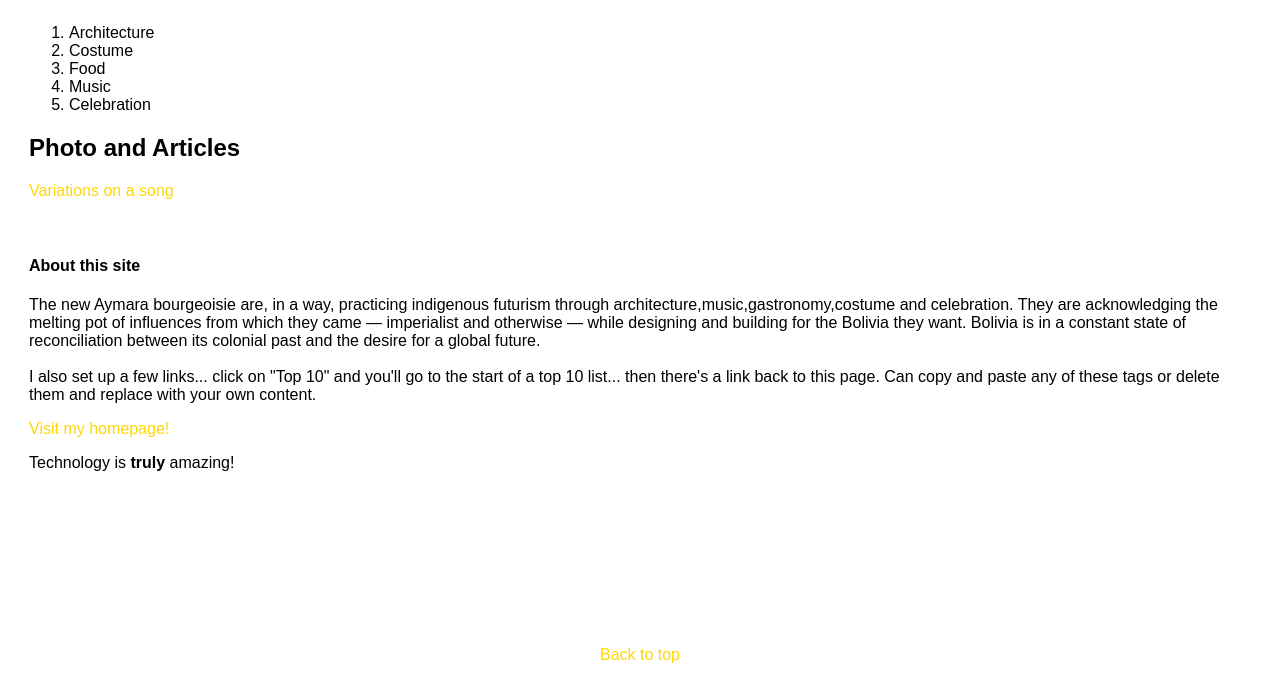
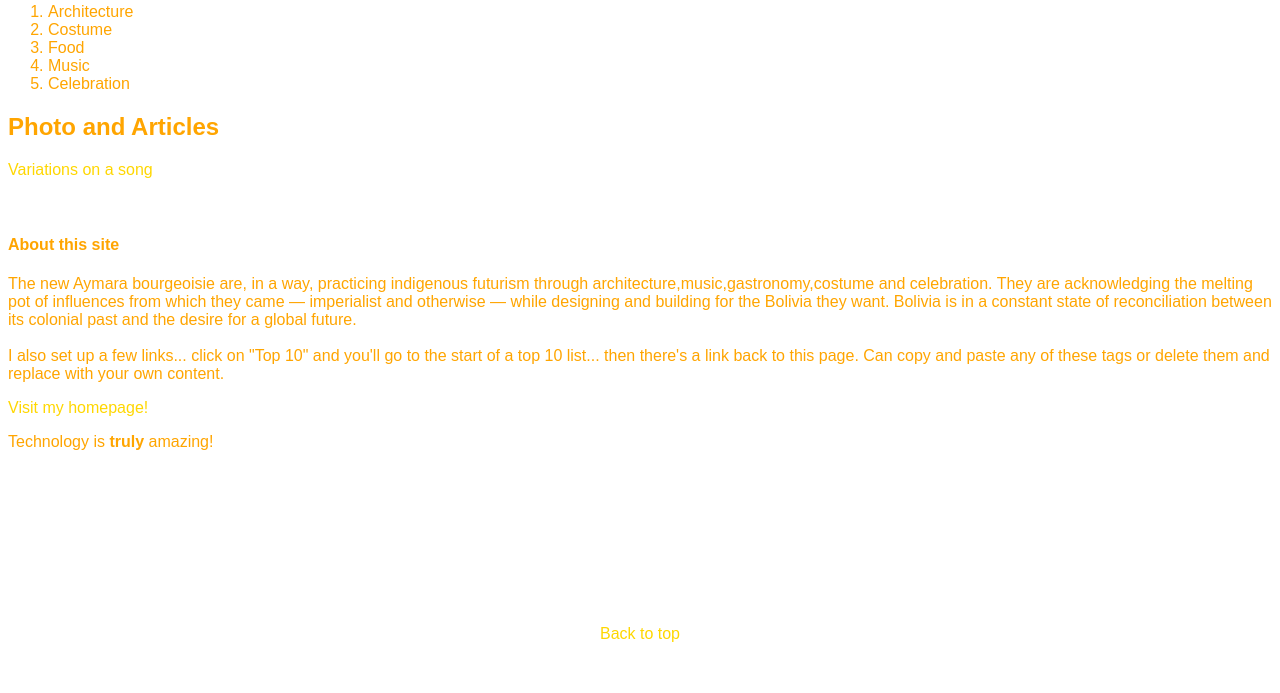
Before and after one commit to launicorn/s4p25, a plain HTML site: page index.html in a window 1280 px wide. Shown: the part 323-1016 px from the top of the page. After the commit the page ends 974 px from the top, so only its background shows below. Drawn offline with Linux system fonts and the light colour scheme.

Commit message:
Update index.html

```diff
--- a/index.html
+++ b/index.html
@@ -3,7 +3,7 @@
   <head>
     <meta charset="utf-8" />
     <meta name="viewport" content="width=device-width, initial-scale=1" />
-   // <title>Indigenous Futurism in Bolivia</title>
+   //<title>Indigenous Futurism in Bolivia</title>
     <link rel="icon" type="image/png" href="images/indigenouspattern1.png" />
     <style>
       body {
@@ -12,9 +12,9 @@
         background-repeat: repeat;
         background-attachment: scroll;
         background-position: center;
-        color: Black;
+        color: Orange;
         font-family: sans-serif;
-        padding: 21px;
+        padding: 0px;
       }
 
       a {
```
